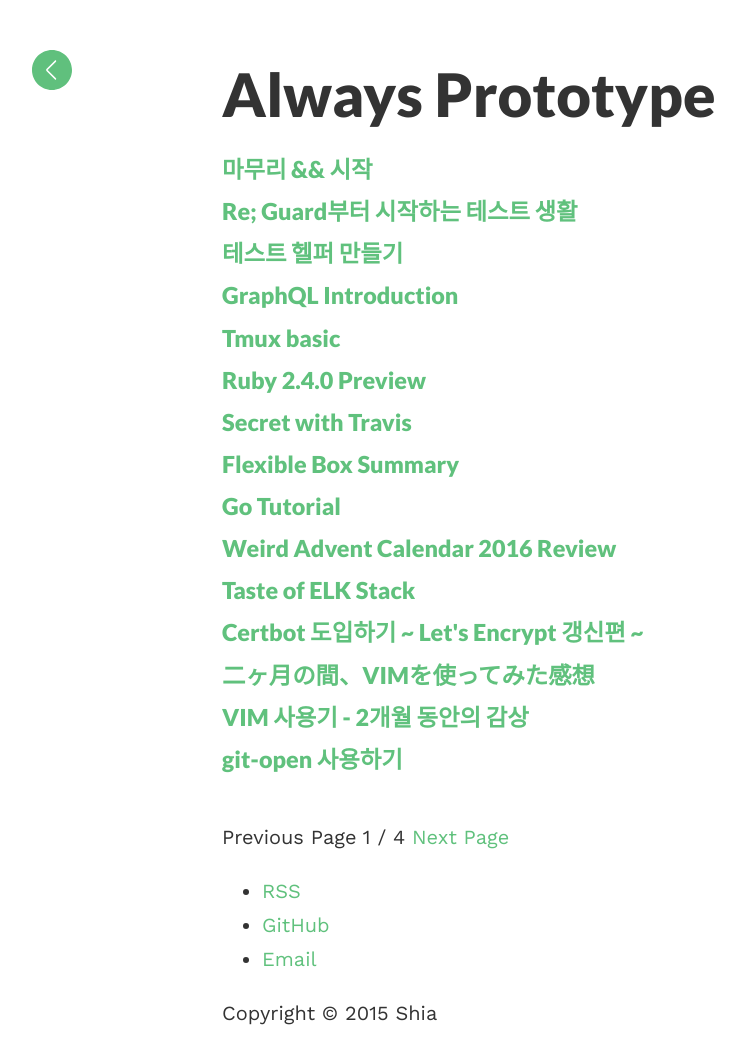
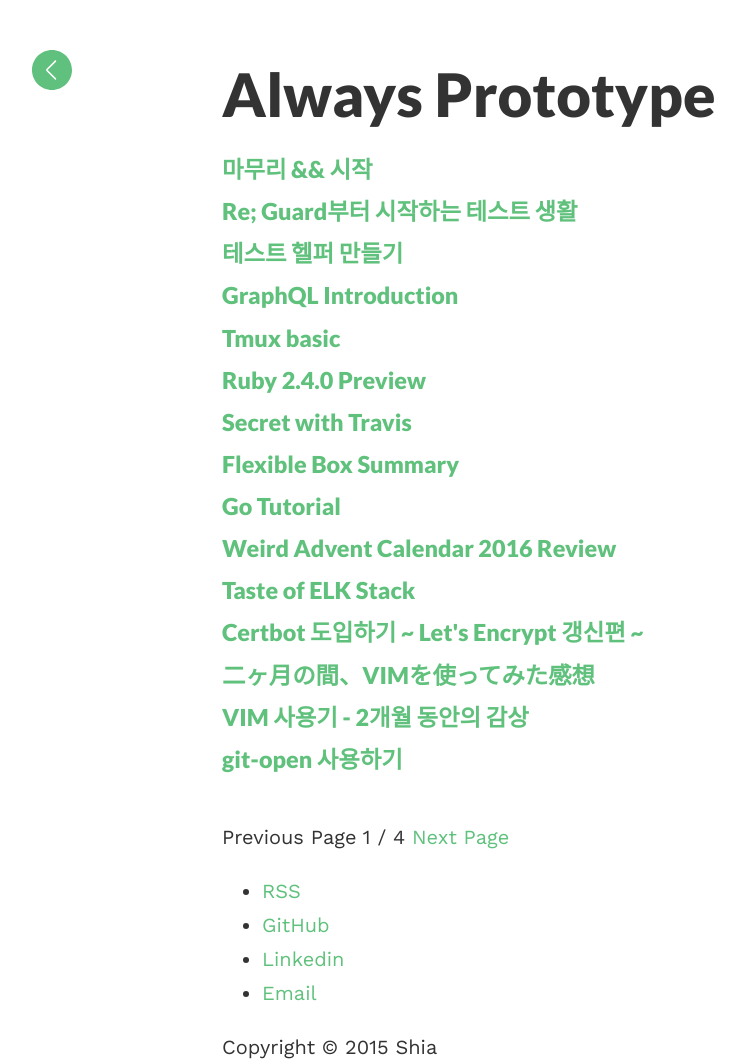
Before and after one commit to riseshia/archived-riseshia-github-io, a Jekyll site: the page built from index.html, in a window 1280 px wide. Shown: the whole page, without its empty margins (18-763 px from the left). Built offline with Jekyll 4.4.1, drawn with Linux system fonts in a browser that asks for light colours; the list of posts is cut into pages by our own code; before the commit the page ends 1030 px from its top, so only the background shows below that.

Commit message:
Add Linkedin link

```diff
--- a/_config.yml
+++ b/_config.yml
@@ -4,6 +4,7 @@
 baseurl: "" # name of the repository
 email: rise.shia@gmail.com
 github: riseshia
+linkedin: shiasim
 author: Shia
 
 kramdown:
--- a/_layouts/default.html
+++ b/_layouts/default.html
@@ -37,6 +37,7 @@
       <ul>
          <li><a href="/feed.xml">RSS</a></li>
          <li><a href="https://github.com/{{ site.github }}" target="_blank">GitHub</a></li>
+         <li><a href="https://www.linkedin.com/in/{{ site.linkedin }}" target="_blank">Linkedin</a></li>
          <li><a href="mailto:{{ site.email }}">Email</a></li>
        </ul>
       <p class="copyright">Copyright &copy; 2015 {{ site.author }}</p>
```
